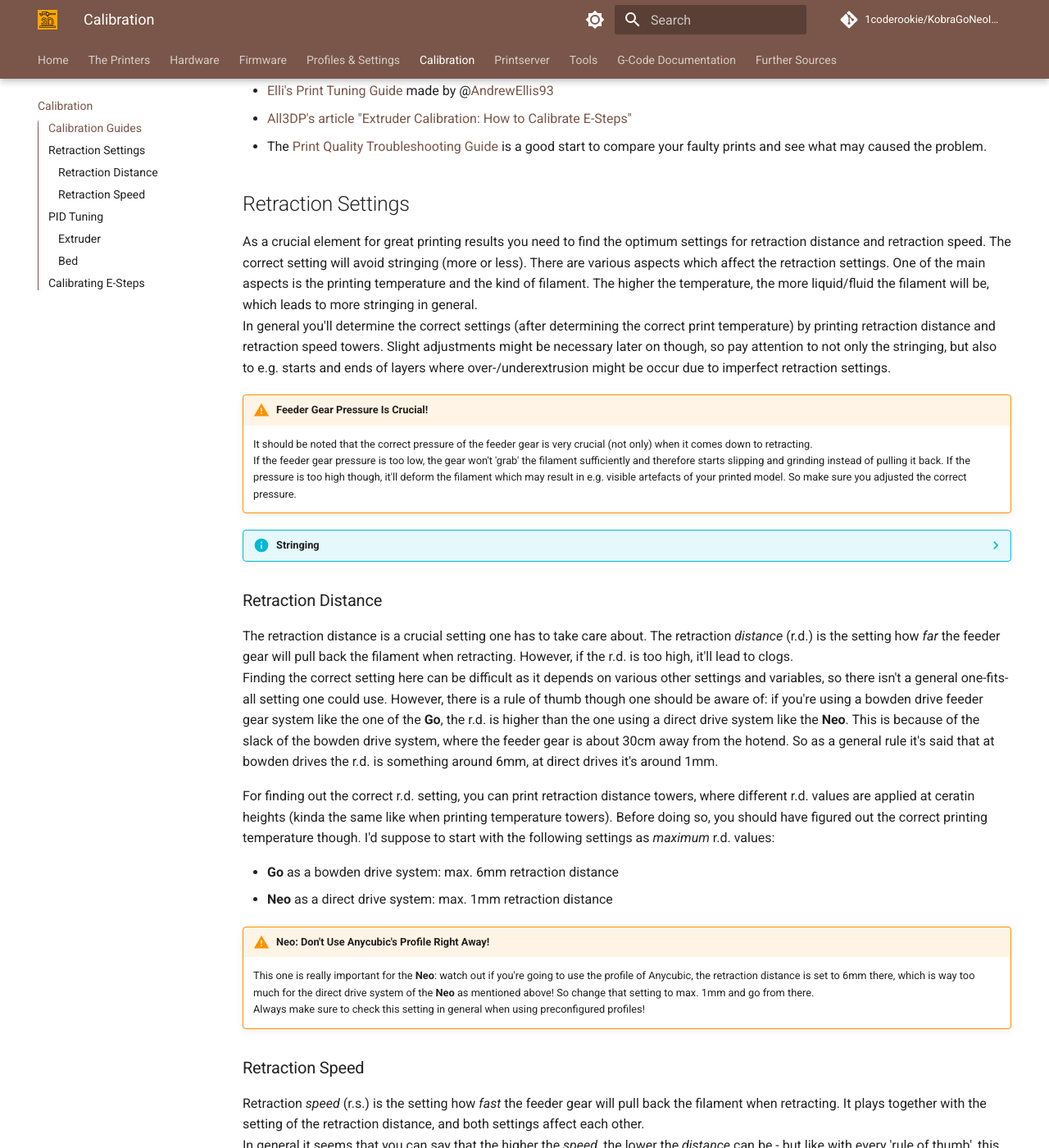
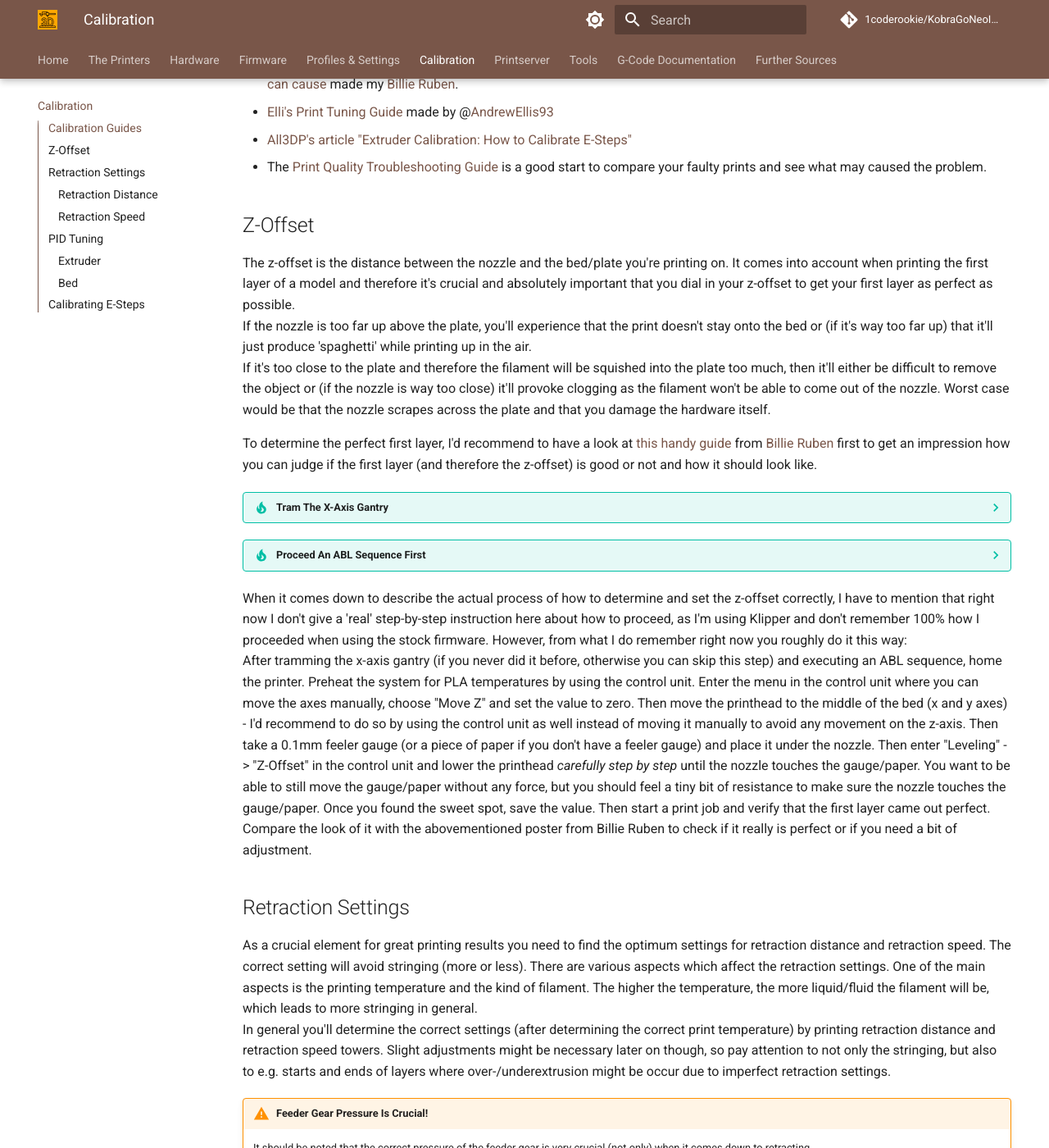
Before and after one commit to 1coderookie/KobraGoNeoInsights, an MkDocs documentation site: the page built from docs/calibration.md, in a window 1280 px wide and 1400 px high, scrolled down 666 px. Shown: the whole window at 82% size. Built offline with MkDocs 1.6.1 and Material for MkDocs 9.7.7, drawn with Linux system fonts in a browser that asks for light colours; comment, search, counter and statistics services are not loaded; some of the changed text lies outside the part shown.

Commit message:
Update calibration.md

```diff
--- a/docs/calibration.md
+++ b/docs/calibration.md
@@ -1,7 +1,7 @@
 <link rel=”manifest” href=”docs/manifest.webmanifest”>
 
 # Calibration
-In this chapter I'll talk a bit about the topic of calibration. I probably won't give examples or step-by-step instructions for every calibration that's necessary or advisable to do, as there are many sites out there to find which are already covering this topic, so maybe just do a little research by your own.
+For getting high quality prints, you need to calibrate your printer. As there are many things being worth mentioned and I can't cover and explain all of them, I'll just talk about a few which seem to be the most crucial ones beginners might not be aware of. There are many websites and YouTube guides out there to find which are already covering this wide topic of calibration, so I'd recommend to do a little research by your own.
 However, to make this journey a bit easier for you to begin with, I'll list some pages that I personally found useful in the section ["Calibration Guides"](calibration.md#calibration-guides). For more informations and general sources of informations also check out the chapter ["Further Sources"](further_sources.md).
 
 ??? tip "Calibration Using OctoPrint"
@@ -24,6 +24,25 @@
 - [Elli's Print Tuning Guide](https://ellis3dp.com/Print-Tuning-Guide/) made by @[AndrewEllis93](https://github.com/AndrewEllis93)
 - [All3DP's article "Extruder Calibration: How to Calibrate E-Steps"](https://all3dp.com/2/extruder-calibration-6-easy-steps-2/)
 - The [Print Quality Troubleshooting Guide](https://www.simplify3d.com/resources/print-quality-troubleshooting/) is a good start to compare your faulty prints and see what may caused the problem.
+
+## Z-Offset
+The z-offset is the distance between the nozzle and the bed/plate you're printing on. It comes into account when printing the first layer of a model and therefore it's crucial and absolutely important that you dial in your z-offset to get your first layer as perfect as possible.
+If the nozzle is too far up above the plate, you'll experience that the print doesn't stay onto the bed or (if it's way too far up) that it'll just produce 'spaghetti' while printing up in the air.
+If it's too close to the plate and therefore the filament will be squished into the plate too much, then it'll either be difficult to remove the object or (if the nozzle is way too close) it'll provoke clogging as the filament won't be able to come out of the nozzle. Worst case would be that the nozzle scrapes across the plate and that you damage the hardware itself.
+
+To determine the perfect first layer, I'd recommend to have a look at [this handy guide](https://i.imgur.com/hIcGr8U.png) from [Billie Ruben](https://www.billieruben.info/) first to get an impression how you can judge if the first layer (and therefore the z-offset) is good or not and how it should look like.
+
+??? tip "Tram The X-Axis Gantry"
+
+    I'd recommend to tram the x-axis gantry before adjusting the z-offset. Of course you don't need to do this every time you adjust the z-offset, you need to tram the gantry one time and then it should be good.
+    If you're using the rigid stock spacers, tram the gantry in relation to the bed itself. If you're using adjustable spacers, tram the gantry in relation to the base frame and then tram the bed in relation to the nozzle. See the first violet expandable textbox in the section ["X-Axis Gantry"](hardware/axes.md#x-axis-gantry) of the chapter ["Axes"](hardware/axes.md) for a more detailed description.
+
+??? tip "Proceed An ABL Sequence First"
+
+    Before adjusting the z-offset, I recommend to execute an ABL sequence first. If you execute an ABL *after* you dialed in your z-offset, then you'll have to set the z-offset *again* as it seems that the ABL procedure somehow 'resets' the setting.
+
+When it comes down to describe the actual process of how to determine and set the z-offset correctly, I have to mention that right now I don't give a 'real' step-by-step instruction here about how to proceed, as I'm using Klipper and don't remember 100% how I proceeded when using the stock firmware. However, from what I do remember right now you roughly do it this way:
+After tramming the x-axis gantry (if you never did it before, otherwise you can skip this step) and executing an ABL sequence, home the printer. Preheat the system for PLA temperatures by using the control unit.  Enter the menu in the control unit where you can move the axes manually, choose "Move Z" and set the value to zero. Then move the printhead to the middle of the bed (x and y axes) - I'd recommend to do so by using the control unit as well instead of moving it manually to avoid any movement on the z-axis. Then take a 0.1mm feeler gauge (or a piece of paper if you don't have a feeler gauge) and place it under the nozzle. Then enter "Leveling" -> "Z-Offset" in the control unit and lower the printhead *carefully step by step* until the nozzle touches the gauge/paper. You want to be able to still move the gauge/paper without any force, but you should feel a tiny bit of resistance to make sure the nozzle touches the gauge/paper. Once you found the sweet spot, save the value. Then start a print job and verify that the first layer came out perfect. Compare the look of it with the abovementioned poster from Billie Ruben to check if it really is perfect or if you need a bit of adjustment.
 
 ## Retraction Settings
 As a crucial element for great printing results you need to find the optimum settings for retraction distance and retraction speed. The correct setting will avoid stringing (more or less). There are various aspects which affect the retraction settings. One of the main aspects is the printing temperature and the kind of filament. The higher the temperature, the more liquid/fluid the filament will be, which leads to more stringing in general.
```
